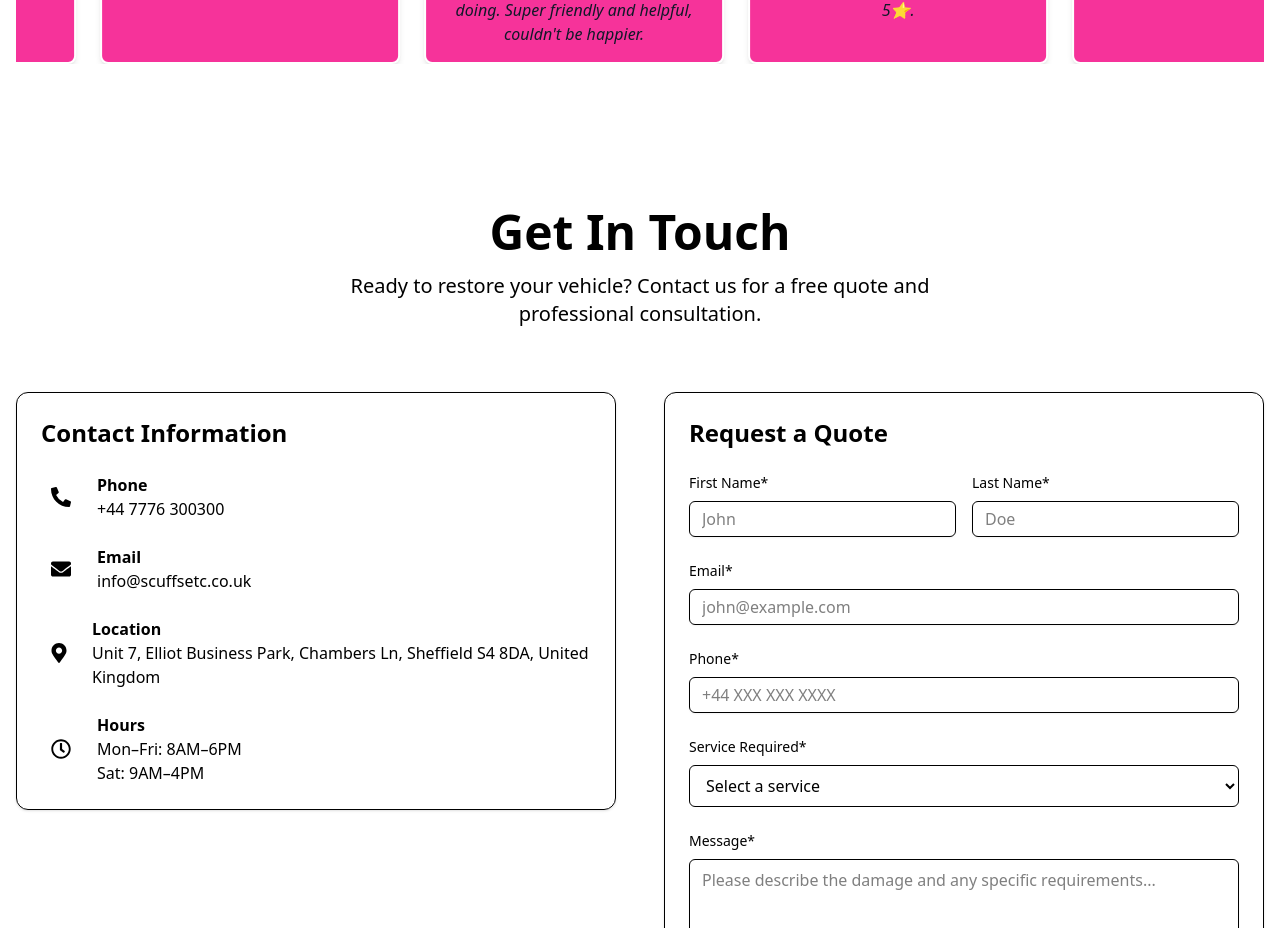
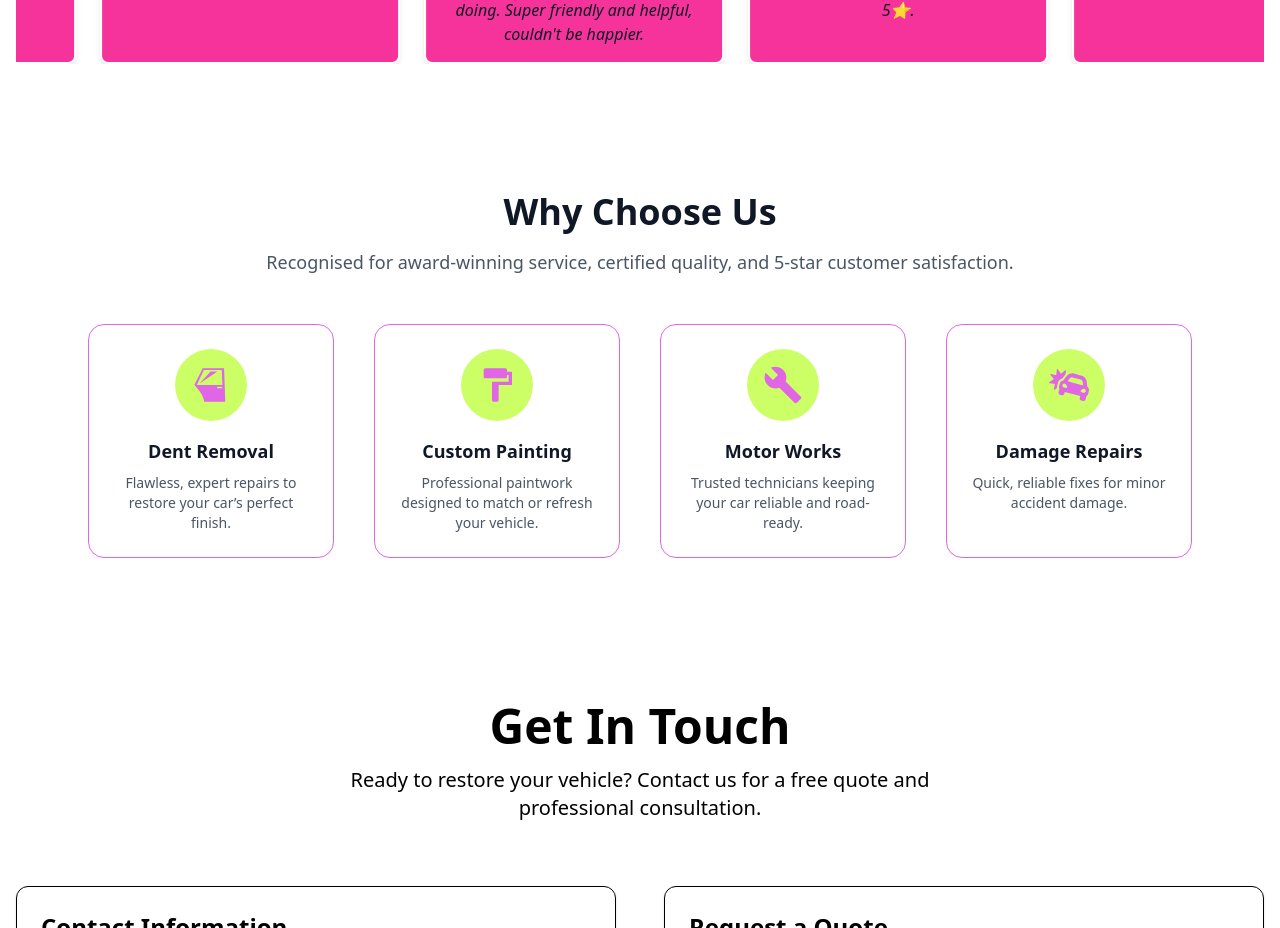
Before and after one commit to shandiru/Scuffs, a React (Vite) app: page / in a window 1280 px wide. Shown: the part 4340-5268 px from the top of the page. Built offline with nearby package versions, Linux system fonts and the light colour scheme.

Commit message:
add two color

```diff
--- /dev/null
+++ b/src/components/HomePage/WhyChooseUs.jsx
@@ -0,0 +1,71 @@
+import React from "react";
+import { FaCarCrash } from "react-icons/fa";
+import { GiCarDoor } from "react-icons/gi";
+import { MdBuild } from "react-icons/md";
+import { MdFormatPaint } from "react-icons/md";
+
+export default function WhyChooseUs() {
+  const services = [
+    {
+      icon: <GiCarDoor className="text-[40px]" />,
+      title: "Dent Removal",
+      desc: "Flawless, expert repairs to restore your car’s perfect finish.",
+    },
+    {
+      icon: <MdFormatPaint className="text-[40px]" />,
+      title: "Custom Painting",
+      desc: "Professional paintwork designed to match or refresh your vehicle.",
+    },
+    {
+      icon: <MdBuild className="text-[40px]" />,
+      title: "Motor Works",
+      desc: "Trusted technicians keeping your car reliable and road-ready.",
+    },
+    {
+      icon: <FaCarCrash className="text-[40px]" />,
+      title: "Damage Repairs",
+      desc: "Quick, reliable fixes for minor accident damage.",
+    },
+  ];
+
+  return (
+    <section className="py-16 bg-white">
+      <div className="max-w-6xl mx-auto px-6 text-center">
+        {/* Header */}
+        <h2 className="text-4xl font-bold text-gray-900 mb-4">
+          Why Choose Us
+        </h2>
+        <p className="text-lg text-gray-600 mb-12">
+          Recognised for award-winning service, certified quality, and 5-star customer satisfaction.
+        </p>
+
+        {/* Services Grid */}
+        <div className="grid grid-cols-1 md:grid-cols-2 lg:grid-cols-4 gap-10">
+          {services.map((service, index) => (
+            <div
+              key={index}
+              className="flex flex-col items-center p-6 rounded-2xl border hover:shadow-lg transition-all duration-300"
+              style={{
+                borderColor: "#E066E6", // pink/purple border
+              }}
+            >
+              <div
+                className="p-4 rounded-full mb-4"
+                style={{
+                  backgroundColor: "#CCFF66", // neon lime background
+                  color: "#E066E6", // pink icon
+                }}
+              >
+                {service.icon}
+              </div>
+              <h3 className="text-lg font-semibold text-gray-900 mb-2">
+                {service.title}
+              </h3>
+              <p className="text-sm text-gray-600">{service.desc}</p>
+            </div>
+          ))}
+        </div>
+      </div>
+    </section>
+  );
+}
--- a/src/page/homepage.jsx
+++ b/src/page/homepage.jsx
@@ -8,7 +8,7 @@ import Credential from "../components/HomePage/CredentialsSection";
 import Contact from "../components/HomePage/ContactSection";
 import Testimonials from "../components/HomePage/Testimonial";
 import FindUs from "../components/HomePage/Findus";
-
+import WhyChooseUs from "../components/HomePage/WhyChooseUs"
 
 
 
@@ -21,6 +21,7 @@ function App() {
      <Gallery />
      <Credential />
      <Testimonials />
+     <WhyChooseUs />
      <Contact />
      <FindUs />
 
```
